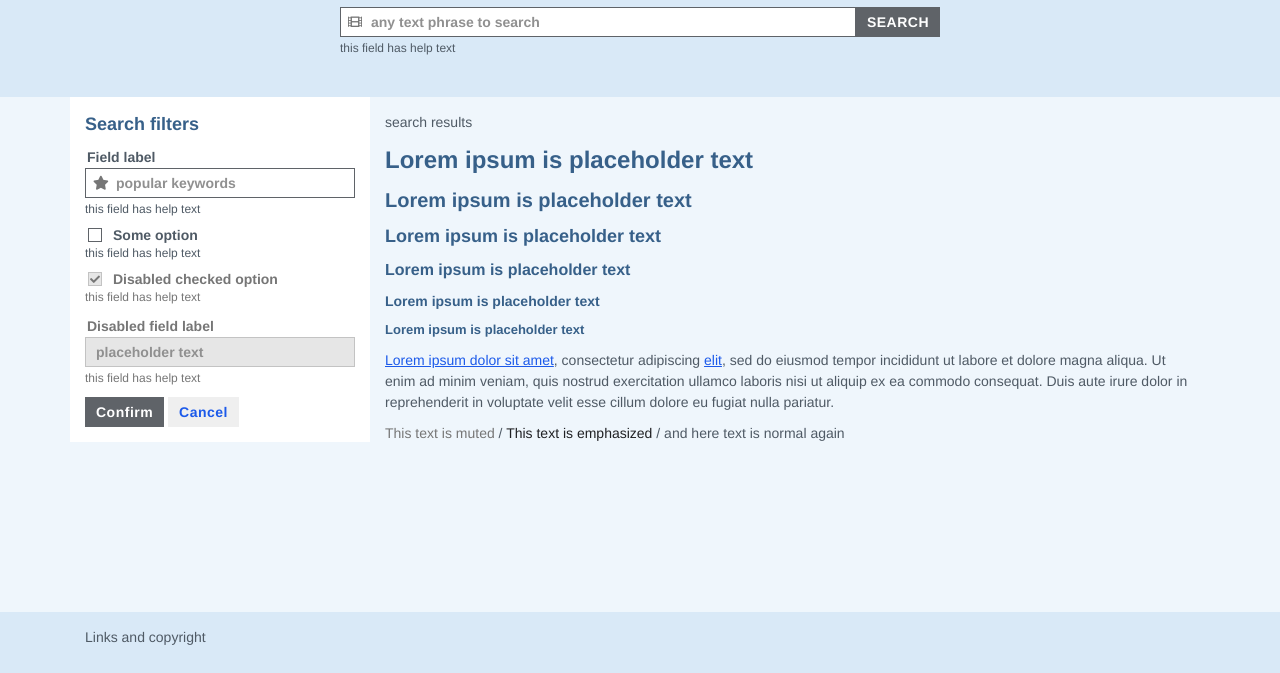
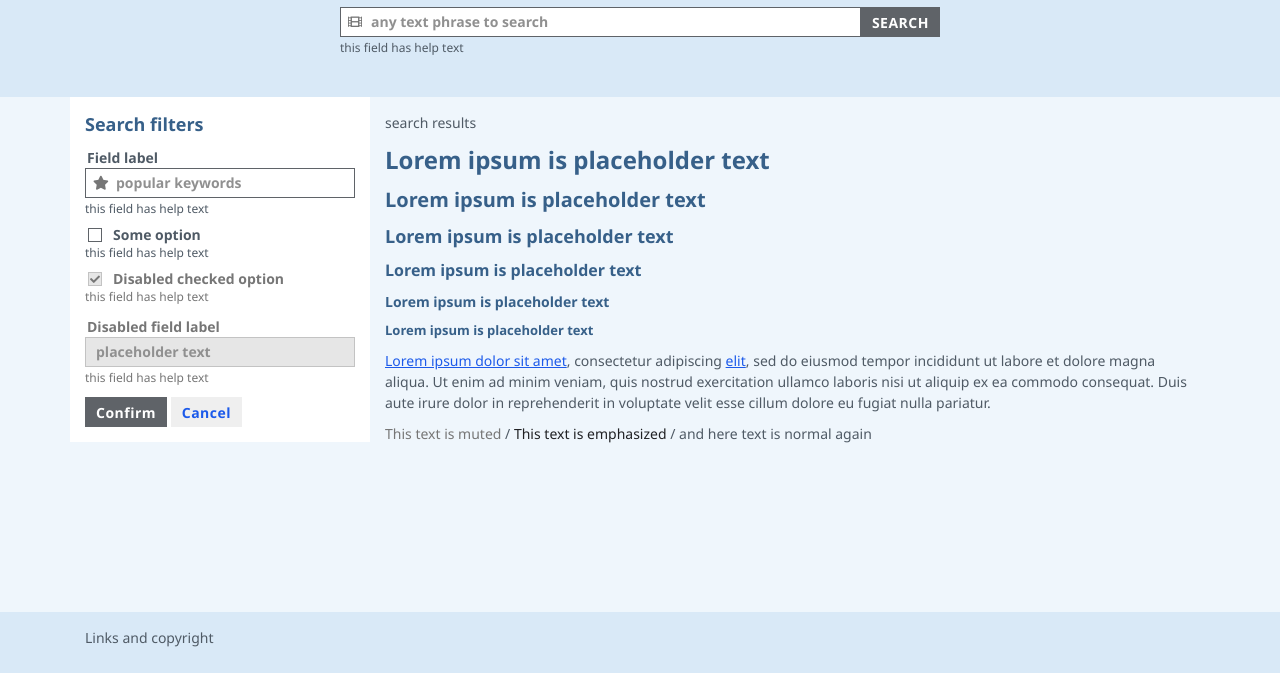
Before and after one commit to saulyz/search-app-markup, a website: page src/index.html in a window 1280 px wide. Shown: the part 127-800 px from the top of the page. Drawn offline with nearby package versions, Linux system fonts and the light colour scheme; files that its build step writes are made by us from their sources.

Commit message:
improving Windows users experiences

```diff
--- a/package.json
+++ b/package.json
@@ -6,7 +6,7 @@
   "scripts": {
     "build": "node-sass src/styles/styles.scss src/styles.css --output-style expanded && postcss -r src/styles.css",
     "watch": "chokidar \"**/*.scss\" -c \"npm run build\" --initial",
-    "browsersync": "node_modules/browser-sync/dist/bin.js start --server \"src\" --files \"styles.css, index.html\"",
+    "browsersync": "node ./node_modules/browser-sync/dist/bin.js start --server \"src\" --files \"styles.css, index.html\"",
     "test": "echo \"Error: no test specified\" && exit 1"
   },
   "keywords": [
--- a/src/styles/variables/typography.scss
+++ b/src/styles/variables/typography.scss
@@ -1,8 +1,8 @@
 // Font sizes
 // based on https://www.sitepoint.com/understanding-and-using-rem-units-in-css/
 
-$font-family__body:     'Avenir', Helvetica, Arial, sans-serif;
-$font-family__headings: 'Avenir', Helvetica, Arial, sans-serif;
+$font-family__body:     'Avenir', 'Segoe UI', Helvetica, Arial, sans-serif;
+$font-family__headings: 'Avenir', 'Segoe UI', Helvetica, Arial, sans-serif;
 $font-family__icons:    'Font Awesome 5 Free' !default;
 
 $font-size__html: 62.5%;
```
